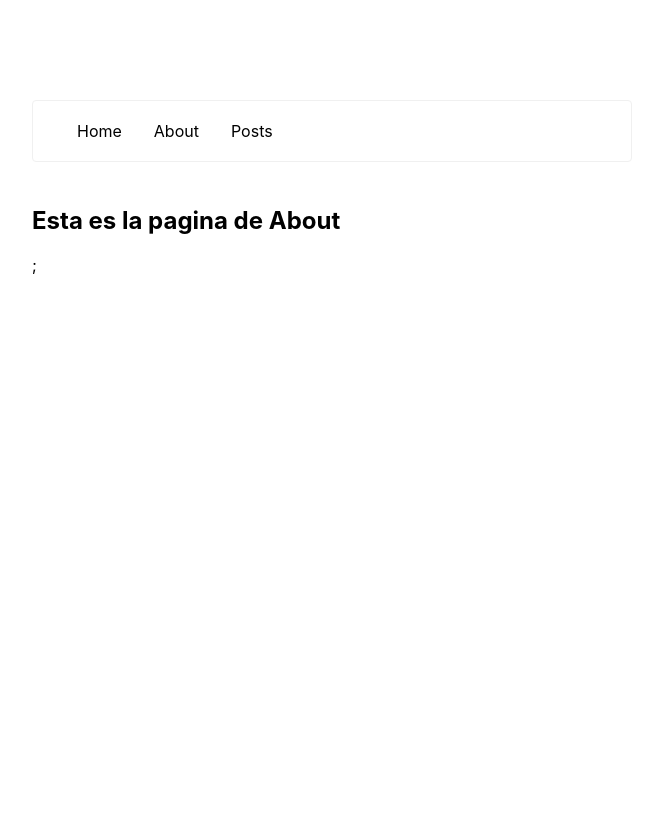
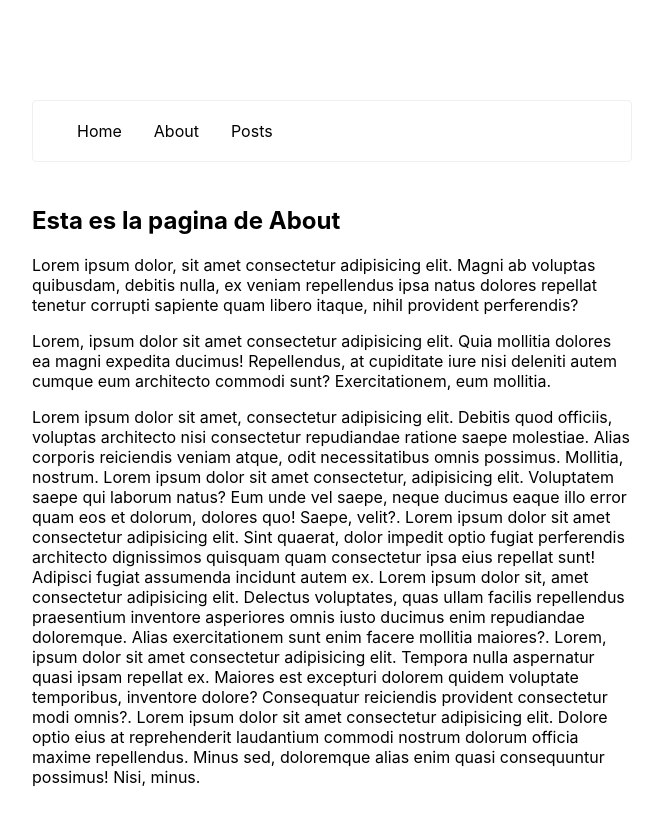
Before and after one commit to THE-FABI7/nextTutorial, a Next.js app: page /about in a window 1280 px wide. Shown: the top 824 px of the page, without its empty margins (308-971 px from the left). Before the commit the page ends 800 px from the top, so only its background shows below. Built offline with nearby package versions, Linux system fonts and the light colour scheme.

Commit message:
Actualizacion final2

```diff
--- a/app/(with-banner)/about/page.jsx
+++ b/app/(with-banner)/about/page.jsx
@@ -1,15 +1,48 @@
-import Image from "next/image"
+import Image from "next/image";
 /**
  * Esta función devuelve un elemento React que muestra un encabezado h1 con el texto 'Esta es la página
  * de Acerca de'.
  * @returns Un elemento Reaccionar.
  */
 export default function AboutPage() {
-  return(
+  return (
     <section>
-           <h1>Esta es la pagina de About</h1>;
+      <h1>Esta es la pagina de About</h1>
+      <p>
+        Lorem ipsum dolor, sit amet consectetur adipisicing elit. Magni ab
+        voluptas quibusdam, debitis nulla, ex veniam repellendus ipsa natus
+        dolores repellat tenetur corrupti sapiente quam libero itaque, nihil
+        provident perferendis?
+      </p>
+      <p>
+        Lorem, ipsum dolor sit amet consectetur adipisicing elit. Quia mollitia
+        dolores ea magni expedita ducimus! Repellendus, at cupiditate iure nisi
+        deleniti autem cumque eum architecto commodi sunt? Exercitationem, eum
+        mollitia.
+      </p>
+      <p>
+        Lorem ipsum dolor sit amet, consectetur adipisicing elit. Debitis quod
+        officiis, voluptas architecto nisi consectetur repudiandae ratione saepe
+        molestiae. Alias corporis reiciendis veniam atque, odit necessitatibus
+        omnis possimus. Mollitia, nostrum. Lorem ipsum dolor sit amet
+        consectetur, adipisicing elit. Voluptatem saepe qui laborum natus? Eum
+        unde vel saepe, neque ducimus eaque illo error quam eos et dolorum,
+        dolores quo! Saepe, velit?. Lorem ipsum dolor sit amet consectetur
+        adipisicing elit. Sint quaerat, dolor impedit optio fugiat perferendis
+        architecto dignissimos quisquam quam consectetur ipsa eius repellat
+        sunt! Adipisci fugiat assumenda incidunt autem ex. Lorem ipsum dolor
+        sit, amet consectetur adipisicing elit. Delectus voluptates, quas ullam
+        facilis repellendus praesentium inventore asperiores omnis iusto ducimus
+        enim repudiandae doloremque. Alias exercitationem sunt enim facere
+        mollitia maiores?. Lorem, ipsum dolor sit amet consectetur adipisicing
+        elit. Tempora nulla aspernatur quasi ipsam repellat ex. Maiores est
+        excepturi dolorem quidem voluptate temporibus, inventore dolore?
+        Consequatur reiciendis provident consectetur modi omnis?. Lorem ipsum
+        dolor sit amet consectetur adipisicing elit. Dolore optio eius at
+        reprehenderit laudantium commodi nostrum dolorum officia maxime
+        repellendus. Minus sed, doloremque alias enim quasi consequuntur
+        possimus! Nisi, minus.
+      </p>
     </section>
-  )
-
-
+  );
 }
--- a/app/components/Navigation.module.css
+++ b/app/components/Navigation.module.css
@@ -10,6 +10,6 @@
   gap: 32px;
 }
 
-.navigation a:hover {
+.navigation li:hover {
   text-decoration: underline;
 }
```
Also changed, not shown: app/page.jsx (+11 -0 lines).
